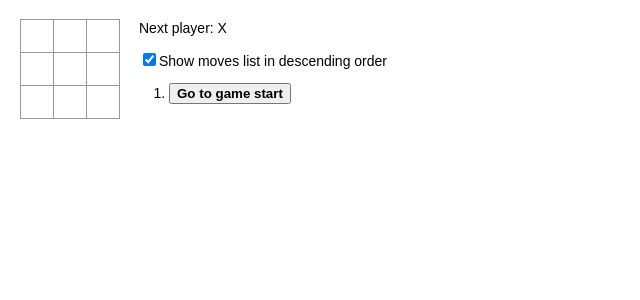
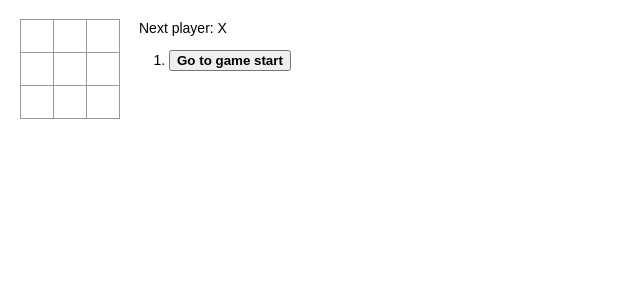
Before and after one commit to astralvitz/samples, a React (Create React App) app: page / in a window 1280 px wide. Shown: the top 300 px of the page, without its empty margins (0-640 px from the left). Built offline with nearby package versions, Linux system fonts and the light colour scheme.

Commit message:
Refactor sort order to button PER SOLUTIONS

```diff
--- a/src/index.js
+++ b/src/index.js
@@ -85,8 +85,6 @@ class Game extends React.Component {
       stepNumber: 0,
       xIsNext: true,
     };
-
-    this.handleMoveSortOrder = this.handleMoveSortOrder.bind(this);
   }
 
   handleClick(i) {
@@ -150,11 +148,12 @@ class Game extends React.Component {
     return (this.state.historyDesc) ? moves : moves.reverse();
   }
 
-  handleMoveSortOrder(e) {
+  toggleSortOrder = () => {
+    const sortOrder = !this.state.historyDesc;
     this.setState({
-      historyDesc: e.target.checked
-    })
-  }
+      historyDesc: sortOrder
+    });
+  };
 
   render() {
     const history = this.state.history;
@@ -183,14 +182,9 @@ class Game extends React.Component {
         </div>
         <div className="game-info">
           <div>{status}</div>
-          <p>
-            <input
-              type="checkbox"
-              checked={this.state.historyDesc}
-              onChange={this.handleMoveSortOrder}
-            />
-            Show moves list in descending order
-          </p>
+          { history.length > 1 ? (
+            <button onClick={() => this.toggleSortOrder()}>Toggle sort order</button>
+          ) : ( "" )}
           <ol>{moves}</ol>
         </div>
       </div>
```
